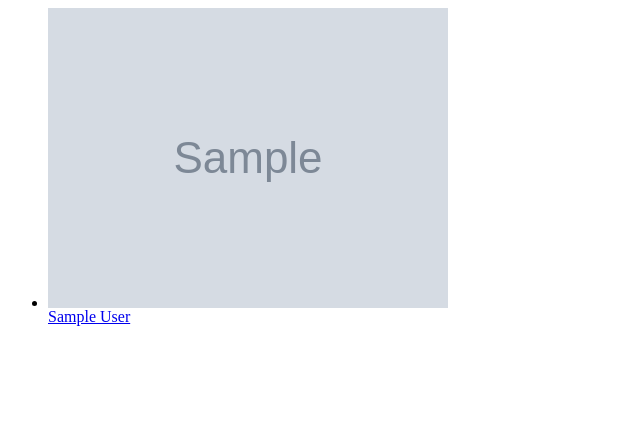
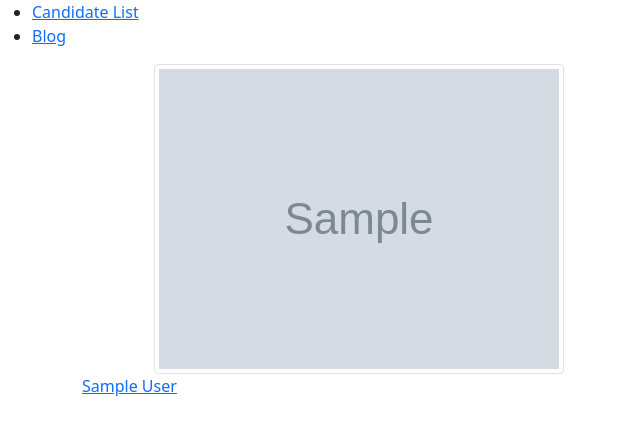
Before and after one commit to primairepopulaire/unionGov, a Django app: page /gov/ in a window 1280 px wide. Shown: the top 435 px of the page, without its empty margins (0-640 px from the left). Run offline with Django 3.2, Linux system fonts and the light colour scheme; tables that the repository leaves empty hold one stand-in row (values such as "Sample post"); grey boxes marked "Sample" are stand-in pictures.

Commit message:
CDN bootstrap + template base to have the same layout in all the views

```diff
--- /dev/null
+++ b/unionGov/gov/templates/base.html
@@ -0,0 +1,22 @@
+<!DOCTYPE html>
+<html lang="en">
+<head>
+    <link href="https://cdn.jsdelivr.net/npm/bootstrap@5.0.2/dist/css/bootstrap.min.css" rel="stylesheet" integrity="sha384-EVSTQN3/azprG1Anm3QDgpJLIm9Nao0Yz1ztcQTwFspd3yD65VohhpuuCOmLASjC" crossorigin="anonymous">
+    <title>{% block title %}Union Gov{% endblock %}</title>
+</head>
+
+<body>
+    <div id="sidebar">
+        {% block sidebar %}
+        <ul>
+            <li><a href="/gov">Candidate List</a></li>
+            <li><a href="/blog/">Blog</a></li>
+        </ul>
+        {% endblock %}
+    </div>
+
+    <div id="content">
+        {% block content %}{% endblock %}
+    </div>
+</body>
+</html>
--- a/unionGov/gov/templates/gov/index.html
+++ b/unionGov/gov/templates/gov/index.html
@@ -1,17 +1,23 @@
+{% extends "base.html" %}
 {% load static %}
+{% block content %}
     {% if candidate_list %}
-    <ul>
+        <div class="container">
+        <div class="row g-2">
         {% for candidate in candidate_list %}
-        <li><a href="/gov/{{ candidate.id }}/">
+            <div class="col-6">
+                <a href="/gov/{{ candidate.id }}/">
                     <div>
-                <div>
-                    <img src="{% static candidate.image_url %}" alt="profil de {{ candidate.last_name }}"/>
+                        <div class="text-center">
+                            <img class="img-thumbnail" src="{% static candidate.image_url %}" alt="profil de {{ candidate.last_name }}"/>
                         </div>
                         <div>{{ candidate.first_name }} {{ candidate.last_name }}</div>
                     </div>
-        </a></li>
+                </a>
+            </div>
         {% endfor %}
     {% else %}
         <p>No candidates are available.</p>
     {% endif %}
-    </ul>
+</div></div>
+{% endblock %}
--- a/unionGov/gov/urls.py
+++ b/unionGov/gov/urls.py
@@ -4,4 +4,5 @@
 
 urlpatterns = [
     path('', views.index, name='index'),
+    path('<int:candidate_id>/', views.candidate, name='detail'),
 ]
--- a/unionGov/gov/views.py
+++ b/unionGov/gov/views.py
@@ -1,4 +1,4 @@
-from django.shortcuts import render
+from django.shortcuts import render, get_object_or_404
 from django.http import HttpResponse
 
 from .models import Candidate
@@ -6,7 +6,8 @@
 
 def index(request):
     candidate_list = Candidate.objects.all()
-    context = {
-        'candidate_list': candidate_list,
-    }
-    return render(request, 'gov/index.html', context)
+    return render(request, 'gov/index.html', {'candidate_list': candidate_list})
+
+def candidate(request, candidate_id):
+    candidate = get_object_or_404(Candidate, pk=candidate_id)
+    return render(request, 'gov/candidate.html', {'candidate': candidate})
```
Also changed, not shown: unionGov/gov/templates/gov/candidate.html (added, +12 -0 lines). Lines whose indentation alone changed are shown as unchanged.
